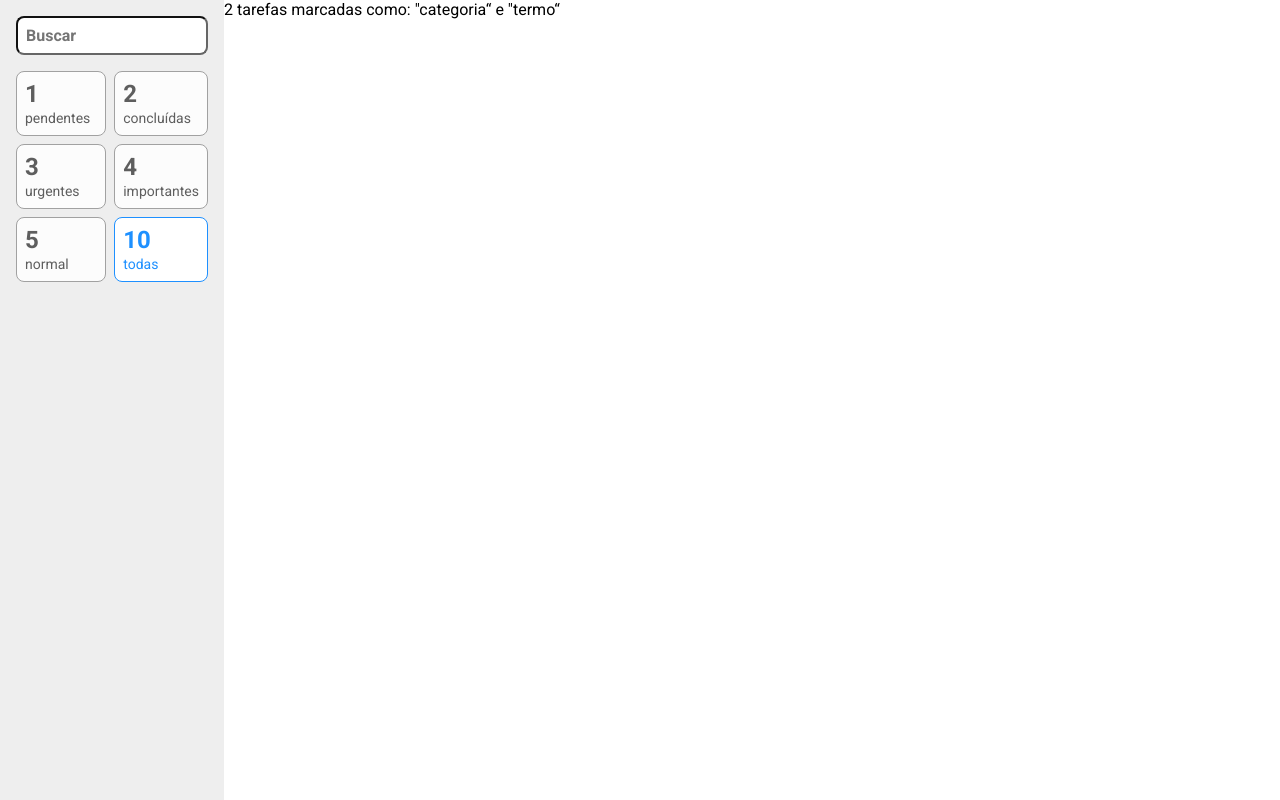
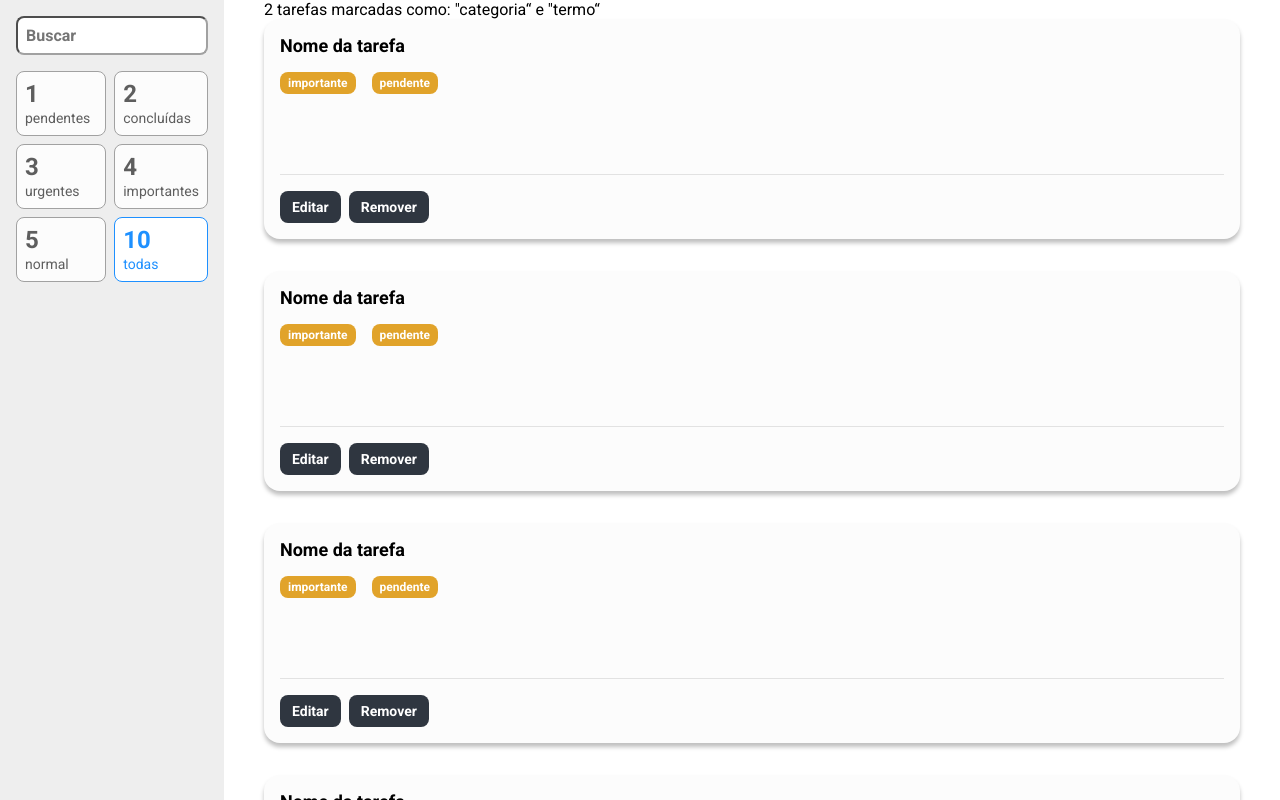
Before and after one commit to devMahaw/todo_react, a React (Create React App) app: page / in a window 1280 px wide. Built offline with nearby package versions, Linux system fonts and the light colour scheme.

Commit message:
feat: task section style included

```diff
--- a/public/index.html
+++ b/public/index.html
@@ -25,8 +25,8 @@
       Learn how to configure a non-root public URL by running `npm run build`.
     -->
     <link rel="preconnect" href="https://fonts.googleapis.com">
-  <link rel="preconnect" href="https://fonts.gstatic.com" crossorigin>
-  <link href="https://fonts.googleapis.com/css2?family=Roboto:ital,wght@0,400;0,700;1,700&display=swap" rel="stylesheet">
+    <link rel="preconnect" href="https://fonts.gstatic.com" crossorigin>
+    <link href="https://fonts.googleapis.com/css2?family=Roboto+Mono&family=Roboto:ital,wght@0,400;0,700;1,700&display=swap" rel="stylesheet">
     <title>To-do List</title>
   </head>
   <body>
--- /dev/null
+++ b/src/components/Task/index.tsx
@@ -0,0 +1,16 @@
+import * as S from "./styles";
+
+const Task = () => (
+  <S.Card>
+    <S.Title>Nome da tarefa</S.Title>
+    <S.Tag>importante</S.Tag>
+    <S.Tag>pendente</S.Tag>
+    <S.Description />
+    <S.ActionBar>
+      <S.Button>Editar</S.Button>
+      <S.Button>Remover</S.Button>
+    </S.ActionBar>
+  </S.Card>
+);
+
+export default Task;
--- /dev/null
+++ b/src/components/Task/styles.ts
@@ -0,0 +1,56 @@
+import styled from "styled-components";
+
+export const Card = styled.div`
+  background-color: #fcfcfc;
+  box-shadow: 0px 4px 4px rgba(0, 0, 0, 0.25);
+  padding: 16px;
+  margin-bottom: 32px;
+  border-radius: 16px;
+`;
+
+export const Title = styled.h3`
+  font-weight: bold;
+  font-size: 18px;
+  margin-bottom: 16px;
+`;
+
+export const Tag = styled.span`
+  padding: 4px 8px;
+  font-size: 12px;
+  font-weight: bold;
+  color: #fff;
+  background-color: #e1a32a;
+  border-radius: 8px;
+  margin-right: 16px;
+  display: inline-block;
+`;
+
+export const Description = styled.textarea`
+  color: #8b8b8b;
+  font-size: 14px;
+  line-height: 24px;
+  font-family: "Roboto Mono", monospace;
+  display: block;
+  width: 100%;
+  margin: 16px 0px;
+  resize: none;
+  border: none;
+  background: transparent;
+`;
+
+export const ActionBar = styled.div`
+  border-top: 1px solid rgba(0, 0, 0, 0.1);
+  padding-top: 16px;
+`;
+
+export const Button = styled.button`
+  font-size: 14px;
+  color: #fff;
+  font-weight: bold;
+  padding: 8px 12px;
+  border: none;
+  cursor: pointer;
+  background-color: #2f3640;
+  border-radius: 8px;
+  margin-right: 8px;
+`;
--- a/src/containers/TodoList/index.tsx
+++ b/src/containers/TodoList/index.tsx
@@ -1,7 +1,27 @@
+import Task from "../../components/Task";
+import { Container } from "./styles";
+
 const TodoList = () => (
-  <main>
+  <Container>
     <p>2 tarefas marcadas como: &quot;categoria&ldquo; e &quot;termo&ldquo;</p>
-  </main>
+    <ul>
+      <li>
+        <Task />
+      </li>
+      <li>
+        <Task />
+      </li>
+      <li>
+        <Task />
+      </li>
+      <li>
+        <Task />
+      </li>
+      <li>
+        <Task />
+      </li>
+    </ul>
+  </Container>
 );
 
 export default TodoList;
--- /dev/null
+++ b/src/containers/TodoList/styles.ts
@@ -0,0 +1,7 @@
+import styled from "styled-components";
+
+export const Container = styled.main`
+  padding: 0px 40px;
+  height: 100vh;
+  overflow-y: scroll;
+`;
--- a/src/containers/sidebar/styles.ts
+++ b/src/containers/sidebar/styles.ts
@@ -19,7 +19,8 @@
   border-radius: 8px;
   font-weight: bold;
   color: #666666;
-  border-color: #666666;
+  border-color: #a1a1a1;
   width: 100%;
   font-size: 16px;
+  outline: none;
 `;
--- a/src/styles/index.ts
+++ b/src/styles/index.ts
@@ -6,6 +6,7 @@
     padding: 0px;
     box-sizing: border-box;
     font-family: 'Roboto', sans-serif;
+    list-style: none;
   }
 `;
 
```
